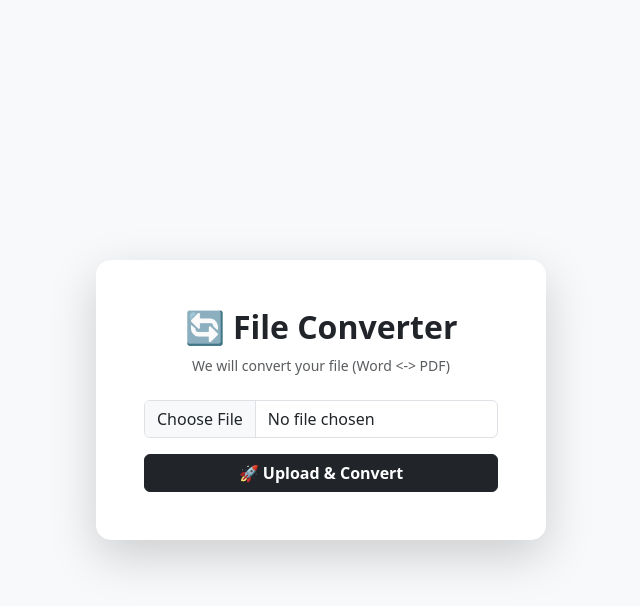
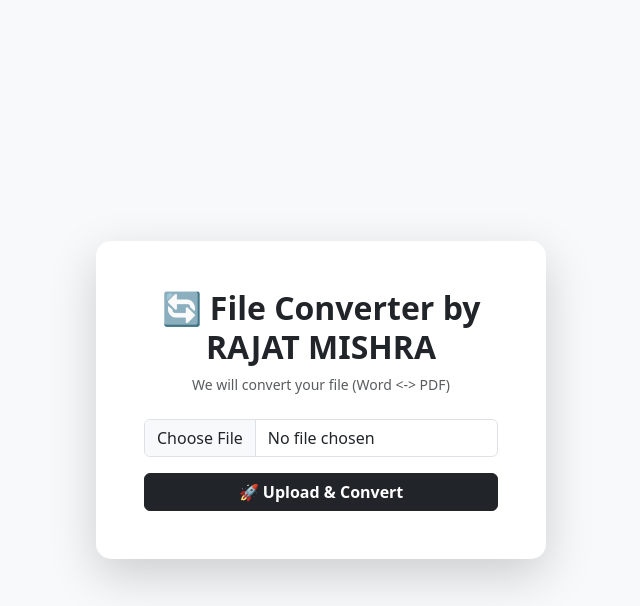
Before and after one commit to RajatGit666/Rajat-FileConvertor, a Flask app: page /convert in a window 1280 px wide. Shown: the top 606 px of the page, without its empty margins (319-959 px from the left). Run offline with Flask 3, Linux system fonts and the light colour scheme.

Commit message:
Update index.html

```diff
--- a/templates/index.html
+++ b/templates/index.html
@@ -12,7 +12,7 @@
 
         <div class="card shadow-lg p-5 text-center" style="border-radius: 15px; width: 100%; max-width: 450px; border: none;">
 
-            <h2 class="fw-bold text-dark mb-2">🔄 File Converter</h2>
+            <h2 class="fw-bold text-dark mb-2">🔄 File Converter by RAJAT MISHRA</h2>
             <p class="text-muted small mb-4">We will convert your file (Word <-> PDF)</p>
 
             <form action="/convert" method="POST" enctype="multipart/form-data">
```
